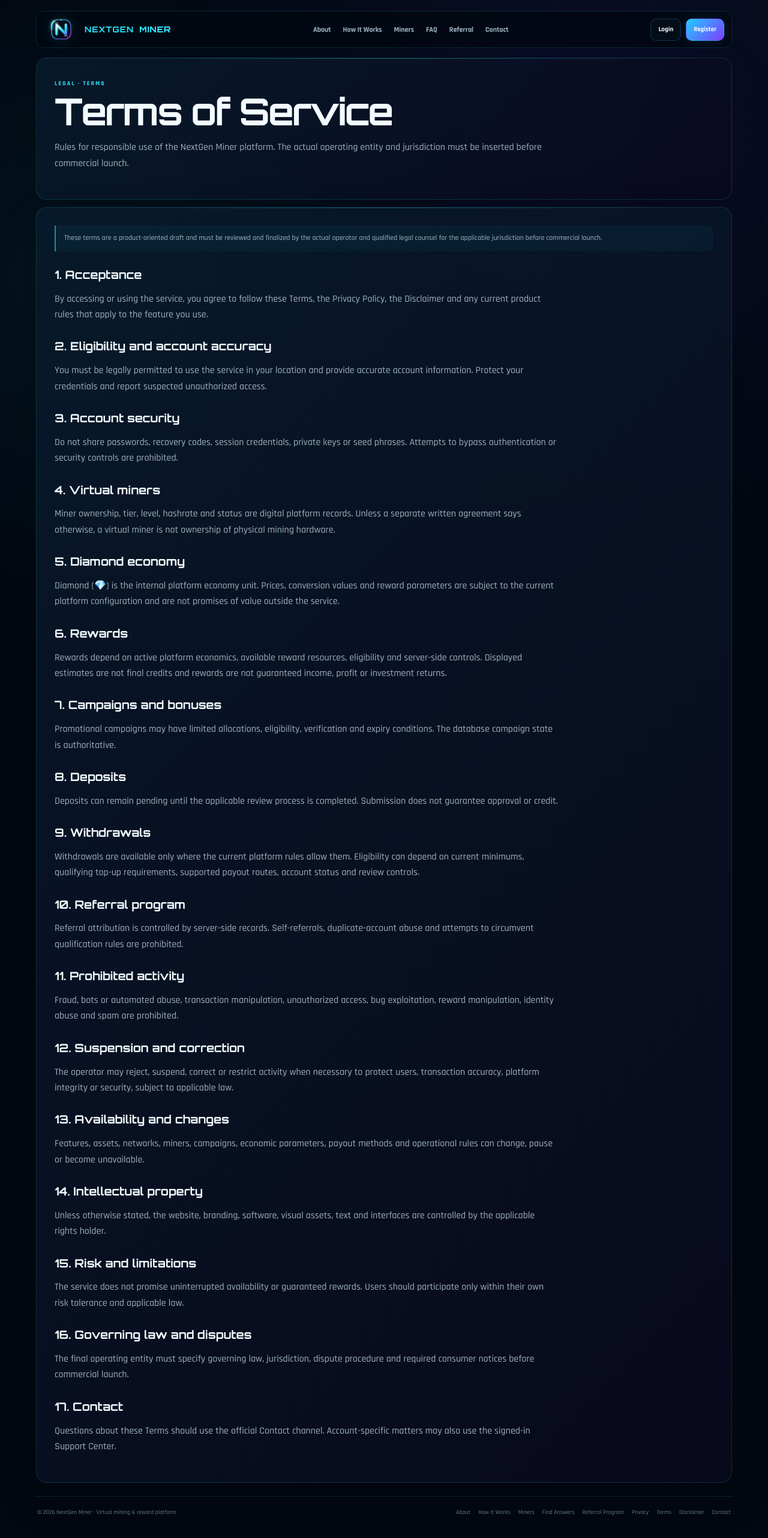
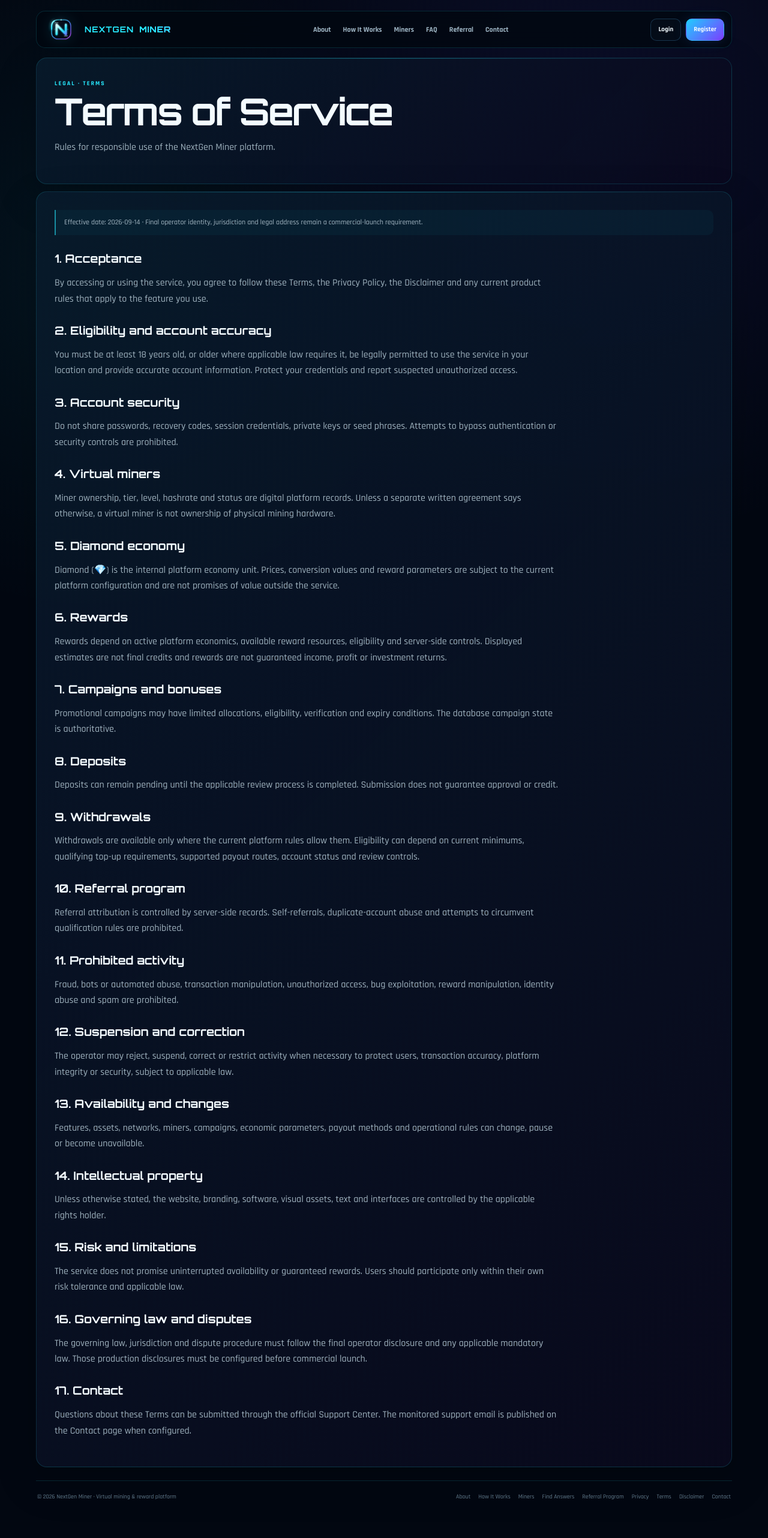
Before and after one commit to Chriskefas22/nextgen-miner, a Next.js app: page /legal/terms in a window 1280 px wide. Shown: the top 2564 px of the page at 60% size. After the commit the page ends 2541 px from the top, so only its background shows below. Built offline with nearby package versions, Linux system fonts and the light colour scheme; no server answers.

Commit message:
Add files via upload

```diff
--- a/app/legal/terms/page.tsx
+++ b/app/legal/terms/page.tsx
@@ -1,4 +1,5 @@
 import { PublicPage } from '@/components/public/PublicPage';
+import { publicCompliance, siteConfig } from '@/lib/site-config';
 
 export const metadata = {
   title: 'Terms of Service',
@@ -12,12 +13,18 @@ export default function TermsPage() {
     <PublicPage
       eyebrow="LEGAL · TERMS"
       title="Terms of Service"
-      description="Rules for responsible use of the NextGen Miner platform. The actual operating entity and jurisdiction must be inserted before commercial launch."
+      description="Rules for responsible use of the NextGen Miner platform."
     >
       <section className="public-card public-hero">
-        <div className="public-note">These terms are a product-oriented draft and must be reviewed and finalized by the actual operator and qualified legal counsel for the applicable jurisdiction before commercial launch.</div>
+        <div className="public-note">
+          Effective date: {siteConfig.termsEffectiveDate}
+          {publicCompliance.operatorIdentityReady
+            ? ` · Operator: ${siteConfig.legalEntityName} · Jurisdiction: ${siteConfig.jurisdiction}`
+            : ' · Final operator identity, jurisdiction and legal address remain a commercial-launch requirement.'}
+        </div>
+
         <h2>1. Acceptance</h2><p>By accessing or using the service, you agree to follow these Terms, the Privacy Policy, the Disclaimer and any current product rules that apply to the feature you use.</p>
-        <h2>2. Eligibility and account accuracy</h2><p>You must be legally permitted to use the service in your location and provide accurate account information. Protect your credentials and report suspected unauthorized access.</p>
+        <h2>2. Eligibility and account accuracy</h2><p>You must be at least {siteConfig.minimumAge} years old, or older where applicable law requires it, be legally permitted to use the service in your location and provide accurate account information. Protect your credentials and report suspected unauthorized access.</p>
         <h2>3. Account security</h2><p>Do not share passwords, recovery codes, session credentials, private keys or seed phrases. Attempts to bypass authentication or security controls are prohibited.</p>
         <h2>4. Virtual miners</h2><p>Miner ownership, tier, level, hashrate and status are digital platform records. Unless a separate written agreement says otherwise, a virtual miner is not ownership of physical mining hardware.</p>
         <h2>5. Diamond economy</h2><p>Diamond (💎) is the internal platform economy unit. Prices, conversion values and reward parameters are subject to the current platform configuration and are not promises of value outside the service.</p>
@@ -31,8 +38,8 @@ export default function TermsPage() {
         <h2>13. Availability and changes</h2><p>Features, assets, networks, miners, campaigns, economic parameters, payout methods and operational rules can change, pause or become unavailable.</p>
         <h2>14. Intellectual property</h2><p>Unless otherwise stated, the website, branding, software, visual assets, text and interfaces are controlled by the applicable rights holder.</p>
         <h2>15. Risk and limitations</h2><p>The service does not promise uninterrupted availability or guaranteed rewards. Users should participate only within their own risk tolerance and applicable law.</p>
-        <h2>16. Governing law and disputes</h2><p>The final operating entity must specify governing law, jurisdiction, dispute procedure and required consumer notices before commercial launch.</p>
-        <h2>17. Contact</h2><p>Questions about these Terms should use the official Contact channel. Account-specific matters may also use the signed-in Support Center.</p>
+        <h2>16. Governing law and disputes</h2><p>The governing law, jurisdiction and dispute procedure must follow the final operator disclosure and any applicable mandatory law. Those production disclosures must be configured before commercial launch.</p>
+        <h2>17. Contact</h2><p>Questions about these Terms can be submitted through the official Support Center. The monitored support email is published on the Contact page when configured.</p>
       </section>
     </PublicPage>
   );
```
